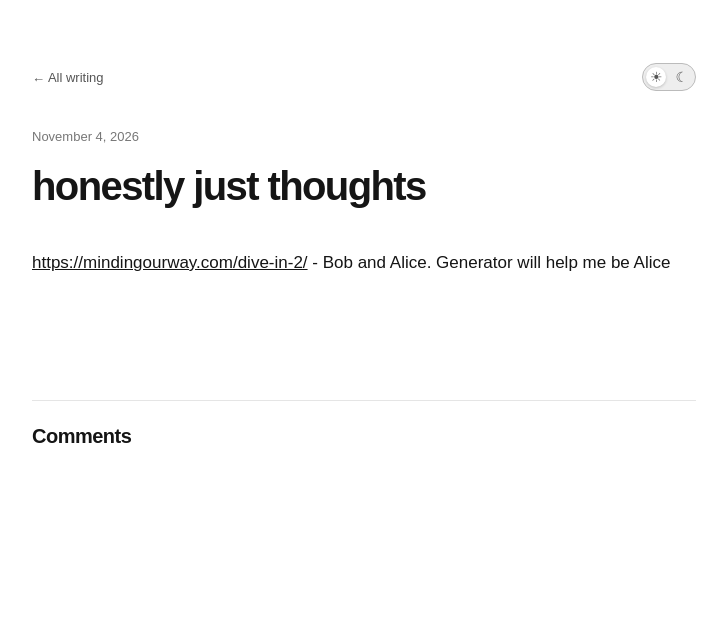
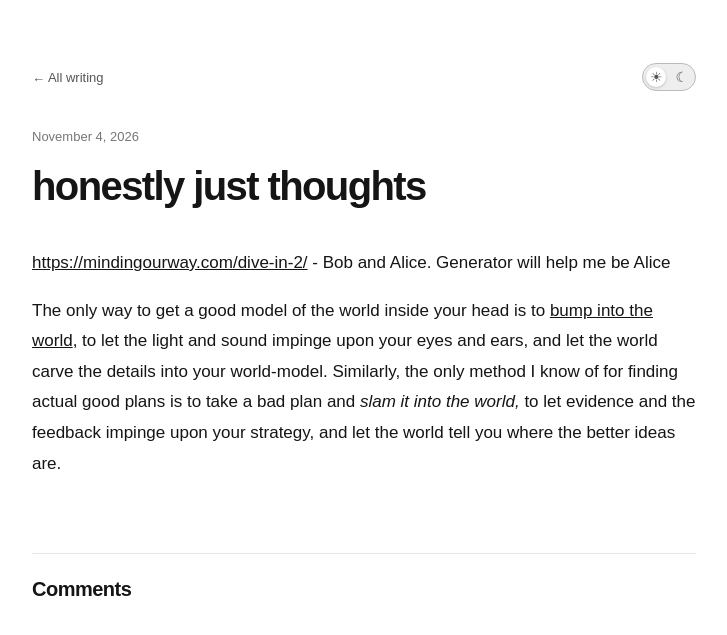
Before and after one commit to anjalisurana-commits/anjalisurana-commits.github.io, a Jekyll site: the page built from _posts/2026-11-04-honestly-just-thoughts.md, in a window 1280 px wide. Shown: the top 635 px of the page, without its empty margins (276-1003 px from the left). Built offline with Jekyll 4.4.1, drawn with Linux system fonts in a browser that asks for light colours; comment, search, counter and statistics services are not loaded.

Commit message:
Update _posts/2026-11-04-honestly-just-thoughts.md (via Pages CMS)

```diff
--- a/_posts/2026-11-04-honestly-just-thoughts.md
+++ b/_posts/2026-11-04-honestly-just-thoughts.md
@@ -4,6 +4,4 @@ layout: post
 ---
 [https://mindingourway.com/dive-in-2/](https://mindingourway.com/dive-in-2/) - Bob and Alice. Generator will help me be Alice
 
-
-
-&nbsp;
+The only way to get a good model of the world inside your head is to [bump into the world](https://mindingourway.com/what-sort-of-thing-a-brain-is/), to let the light and sound impinge upon your eyes and ears, and let the world carve the details into your world-model. Similarly, the only method I know of for finding actual good plans is to take a bad plan and *slam it into the world,* to let evidence and the feedback impinge upon your strategy, and let the world tell you where the better ideas are.
```
